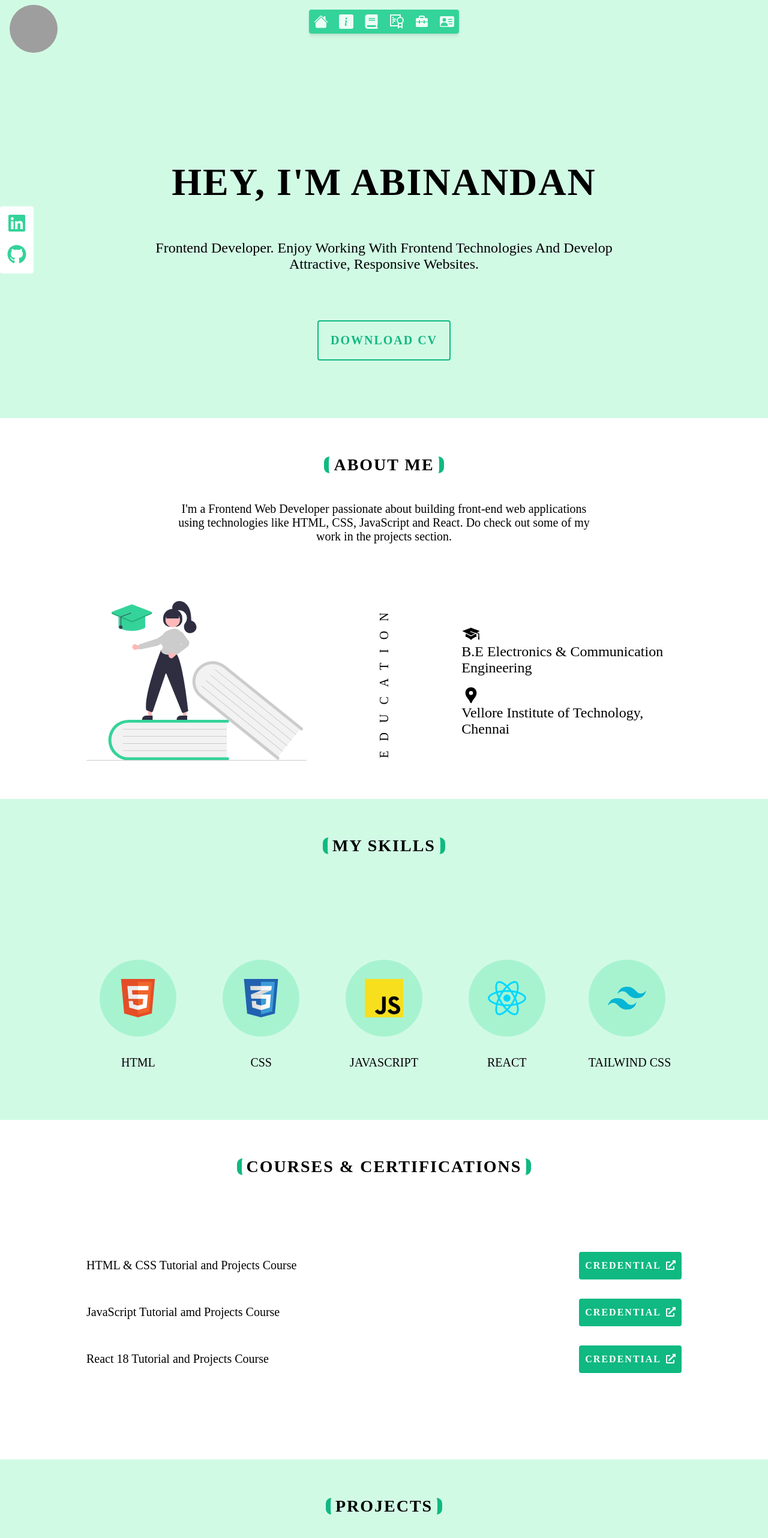
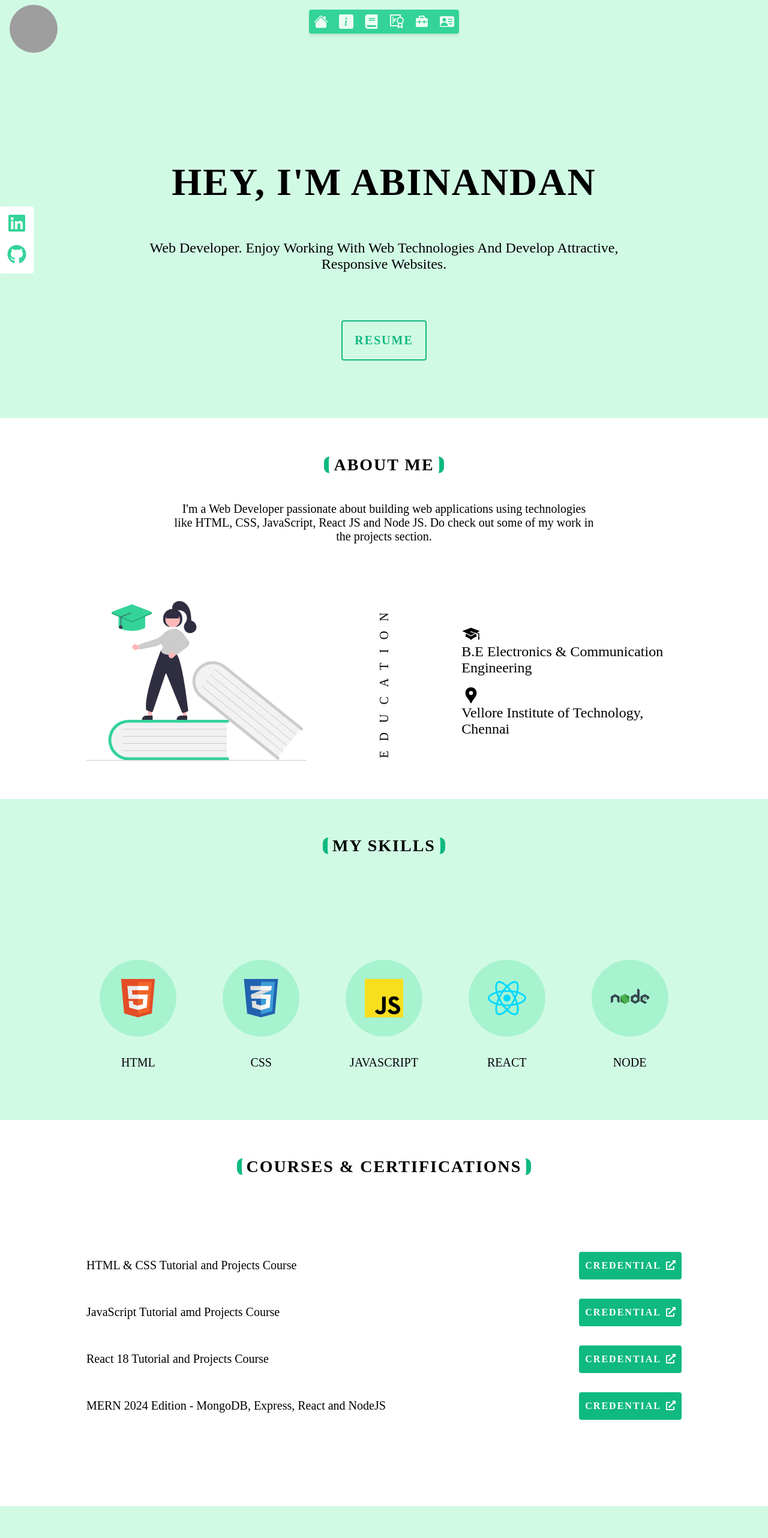
Before and after one commit to Abinandan1/my-portfolio, a React (Vite) app: page / in a window 1280 px wide. Shown: the top 2564 px of the page at 60% size. Built offline with nearby package versions, Linux system fonts and the light colour scheme; grey boxes are pictures that could not be loaded; a web font is replaced by a local one.

Commit message:
mern certification

```diff
--- a/src/components/About.jsx
+++ b/src/components/About.jsx
@@ -9,9 +9,9 @@ const About = () => {
       <div className="section-center">
         <SectionTitle text="about me" />
         <p>
-          I'm a Frontend Web Developer passionate about building front-end web
-          applications using technologies like HTML, CSS, JavaScript and React.
-          Do check out some of my work in the projects section.
+          I'm a Web Developer passionate about building web applications using
+          technologies like HTML, CSS, JavaScript, React JS and Node JS. Do
+          check out some of my work in the projects section.
         </p>
         <div className="education">
           <img src={education} alt="" />
--- a/src/components/Certifications.jsx
+++ b/src/components/Certifications.jsx
@@ -37,6 +37,16 @@ const Certifications = () => {
               credential <FaExternalLinkAlt />
             </a>
           </div>
+          <div className="certification">
+            <p>MERN 2024 Edition - MongoDB, Express, React and NodeJS</p>
+            <a
+              href="https://www.udemy.com/certificate/UC-252154ba-71d5-4dfe-9e2c-7a51b624531b/"
+              target="_blank"
+              className="btn"
+            >
+              credential <FaExternalLinkAlt />
+            </a>
+          </div>
         </div>
       </div>
     </Wrapper>
--- a/src/components/Hero.jsx
+++ b/src/components/Hero.jsx
@@ -8,11 +8,11 @@ const Hero = () => {
         <ProfilePicture />
         <h1>Hey, I'm Abinandan</h1>
         <p>
-          frontend developer. Enjoy working with Frontend technologies and
-          develop attractive, responsive websites.
+          Web developer. Enjoy working with Web technologies and develop
+          attractive, responsive websites.
         </p>
 
-        <button className="btn btn-hipster">download cv</button>
+        <button className="btn btn-hipster">resume</button>
       </div>
     </Wrapper>
   );
--- a/src/components/Skills.jsx
+++ b/src/components/Skills.jsx
@@ -4,6 +4,7 @@ import css from "../assets/css.svg";
 import js from "../assets/js.svg";
 import react from "../assets/react.svg";
 import tailwind_css from "../assets/tailwind_css.svg";
+import node from "../assets/nodejs.svg";
 import SectionTitle from "./SectionTitle";
 const Skills = () => {
   return (
@@ -37,10 +38,16 @@ const Skills = () => {
           </div>
           <div className="skill">
             <div className="img-container">
+              <img src={node} alt="" />
+            </div>
+            <p>Node</p>
+          </div>
+          {/* <div className="skill">
+            <div className="img-container">
               <img src={tailwind_css} alt="" />
             </div>
             <p>tailwind css</p>
-          </div>
+          </div> */}
         </div>
       </div>
     </Wrapper>
```
Also changed, not shown: src/assets/nodejs.svg (added).
